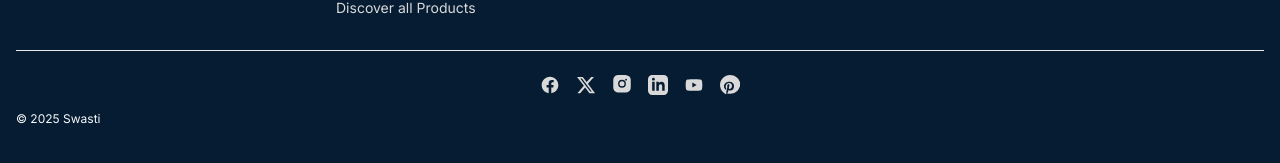
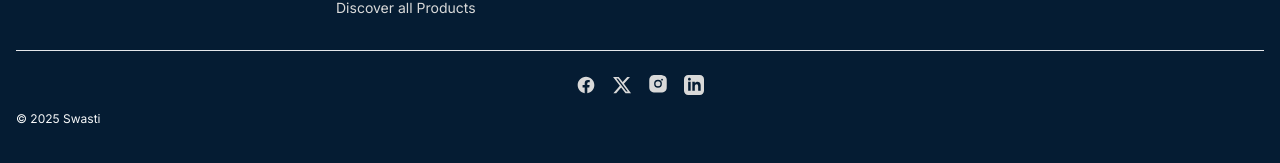
Before and after one commit to SwarnabhaBiswas/Marketplace_Frontend, a React (Vite) app: page / in a window 1280 px wide. Shown: the part 4402-4565 px from the top of the page. Built offline with nearby package versions, Linux system fonts and the light colour scheme; no server answers.

Commit message:
Remove YouTube and Pinterest icons from footer
Removed YouTube and Pinterest links from the footer.

```diff
--- a/src/components/Footer.jsx
+++ b/src/components/Footer.jsx
@@ -102,20 +102,6 @@ export default function Footer(){
               >
                 <LinkedInIcon />
               </a>
-              <a
-                href="#"
-                aria-label="YouTube"
-                className="text-platinum/70 hover:text-white hover:scale-110 transition-all duration-200"
-              >
-                <YouTubeIcon />
-              </a>
-              <a
-                href="#"
-                aria-label="Pinterest"
-                className="text-platinum/70 hover:text-white hover:scale-110 transition-all duration-200"
-              >
-                <PinterestIcon />
-              </a>
             </div>
           </div>
 
```
